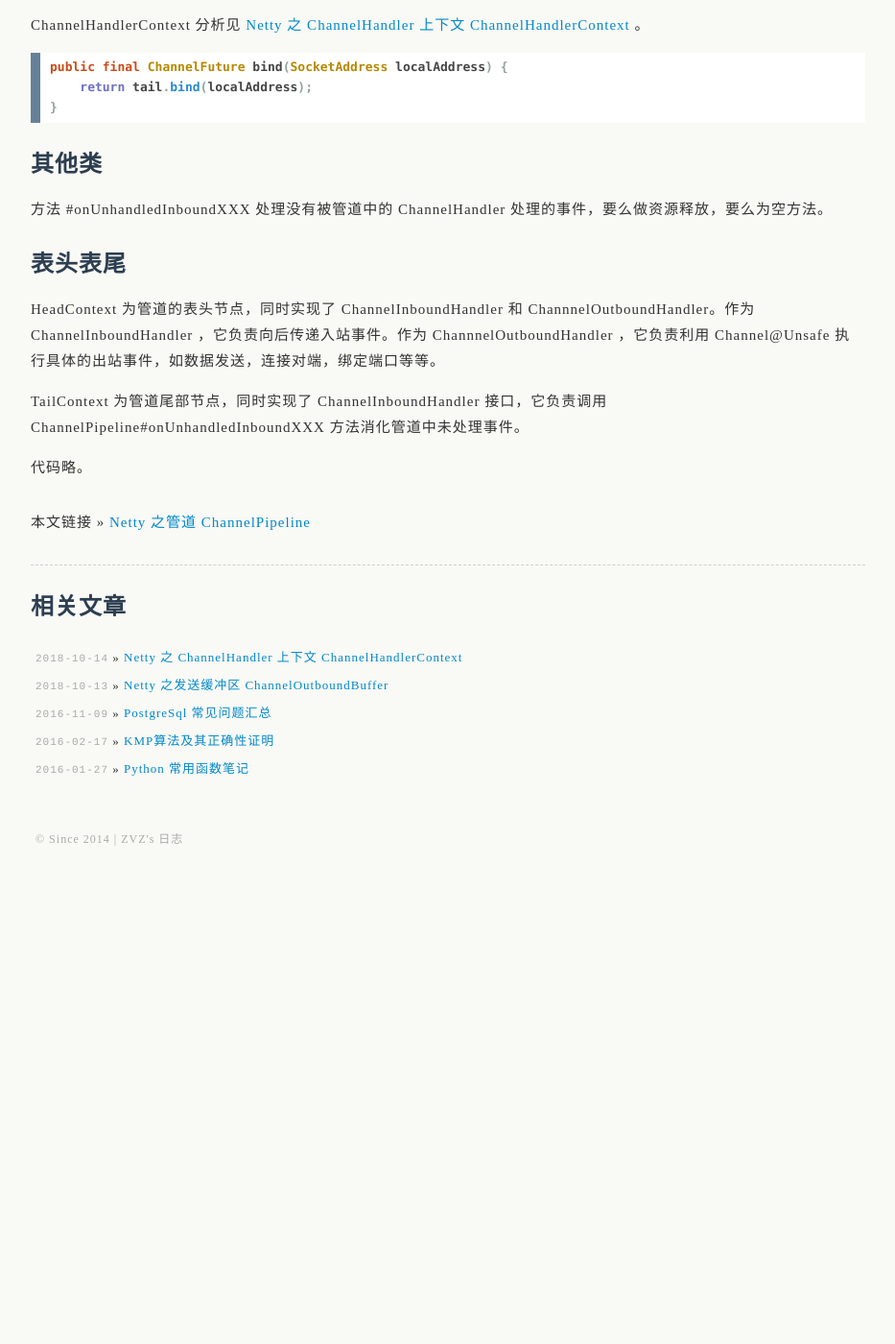
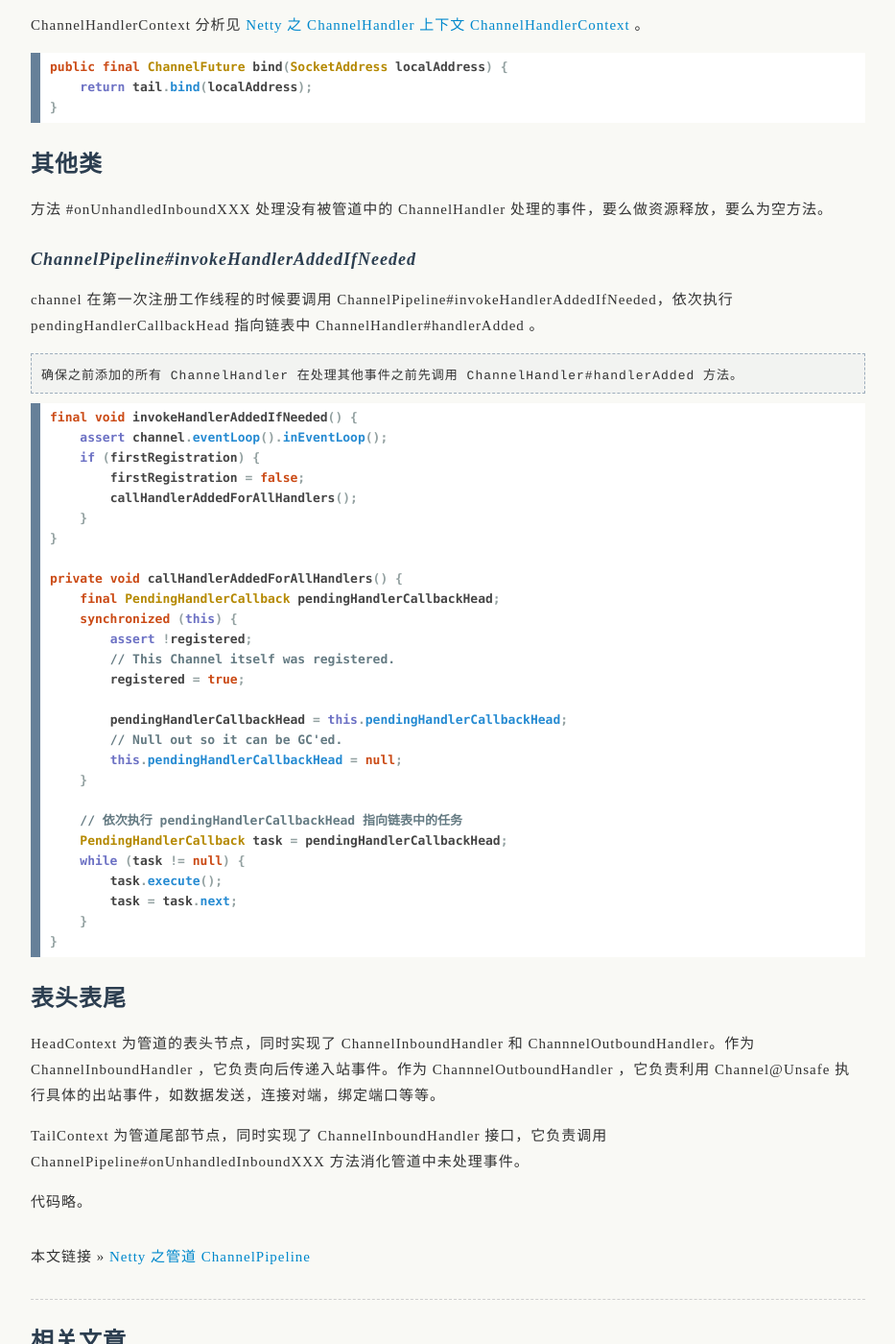
Before and after one commit to uxgnoz/uxgnoz.github.com, a Jekyll site: the page built from _posts/2018-10-15-netty-ChannelPipeline.md, in a window 1280 px wide and 1400 px high, scrolled down 8766 px. Shown: the whole window at 96% size, without its empty margins (173-1106 px from the left). Built offline with Jekyll 4.4.1, drawn with Linux system fonts in a browser that asks for light colours; comment, search, counter and statistics services are not loaded; before the commit the page ends 9669 px from its top, so only the background shows below that.

Commit message:
ChannelPipeline

```diff
--- a/_posts/2018-10-15-netty-ChannelPipeline.md
+++ b/_posts/2018-10-15-netty-ChannelPipeline.md
@@ -428,6 +428,42 @@ public final ChannelFuture bind(SocketAddress localAddress) {
 
 方法 #onUnhandledInboundXXX 处理没有被管道中的 ChannelHandler 处理的事件，要么做资源释放，要么为空方法。
 
+### ChannelPipeline#invokeHandlerAddedIfNeeded
+
+channel 在第一次注册工作线程的时候要调用 ChannelPipeline#invokeHandlerAddedIfNeeded，依次执行 pendingHandlerCallbackHead 指向链表中 ChannelHandler#handlerAdded 。
+
+> 确保之前添加的所有 ChannelHandler 在处理其他事件之前先调用 ChannelHandler#handlerAdded 方法。
+
+{% highlight java %}
+final void invokeHandlerAddedIfNeeded() {
+    assert channel.eventLoop().inEventLoop();
+    if (firstRegistration) {
+        firstRegistration = false;
+        callHandlerAddedForAllHandlers();
+    }
+}
+
+private void callHandlerAddedForAllHandlers() {
+    final PendingHandlerCallback pendingHandlerCallbackHead;
+    synchronized (this) {
+        assert !registered;
+        // This Channel itself was registered.
+        registered = true;
+
+        pendingHandlerCallbackHead = this.pendingHandlerCallbackHead;
+        // Null out so it can be GC'ed.
+        this.pendingHandlerCallbackHead = null;
+    }
+
+    // 依次执行 pendingHandlerCallbackHead 指向链表中的任务
+    PendingHandlerCallback task = pendingHandlerCallbackHead;
+    while (task != null) {
+        task.execute();
+        task = task.next;
+    }
+}
+{% endhighlight %}
+
 ## 表头表尾
 
 HeadContext 为管道的表头节点，同时实现了 ChannelInboundHandler 和 ChannnelOutboundHandler。作为 ChannelInboundHandler ，它负责向后传递入站事件。作为 ChannnelOutboundHandler ，它负责利用 Channel@Unsafe 执行具体的出站事件，如数据发送，连接对端，绑定端口等等。
```
